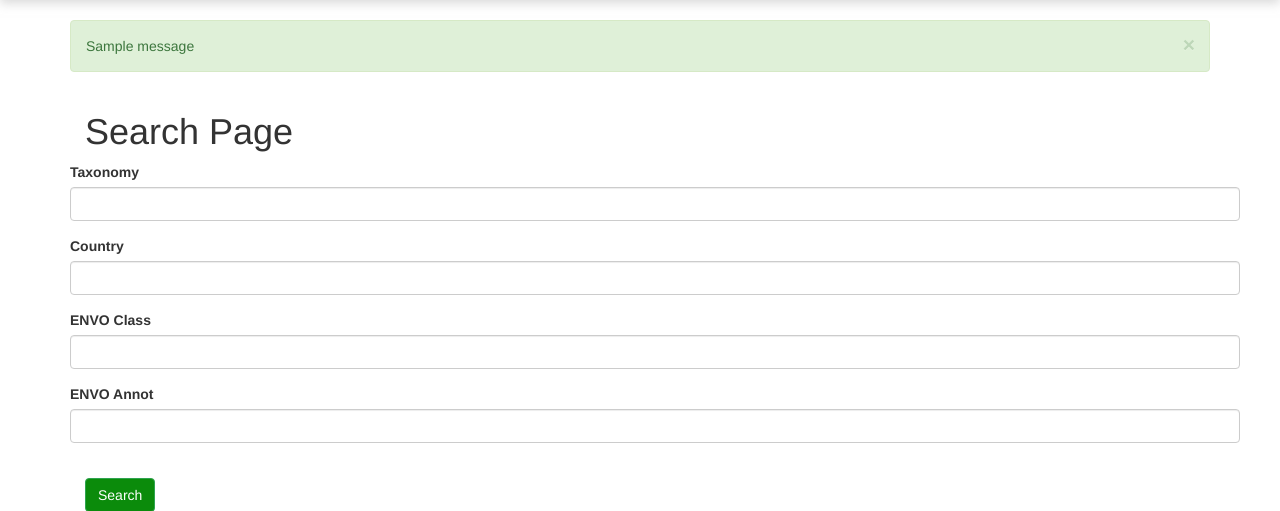
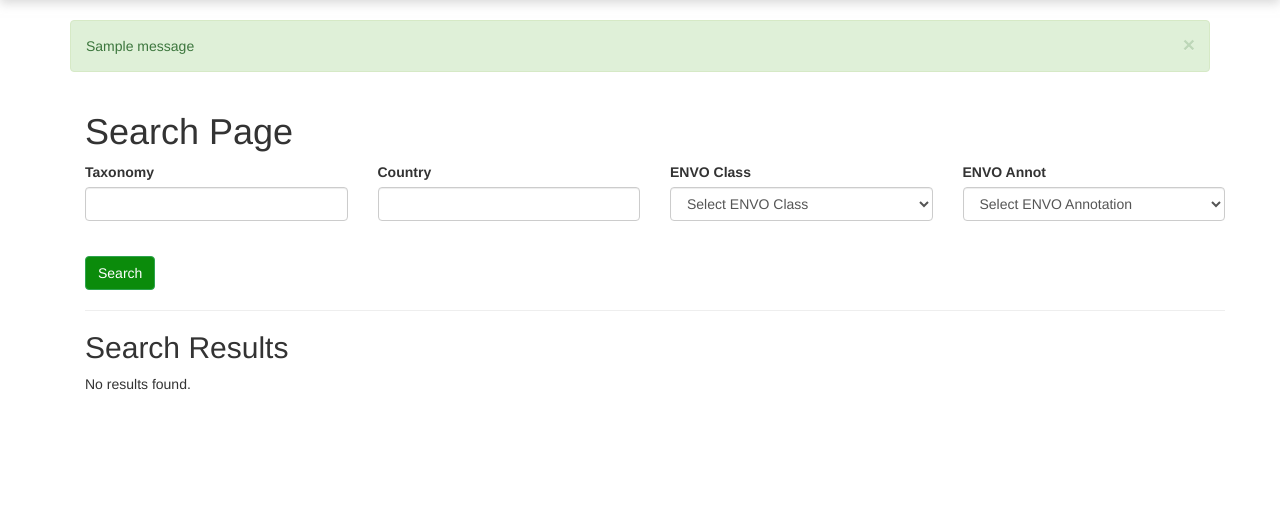
Before and after one commit to SantosRAC/conekt_grasses_microbiome, a Flask app: page /search/search in a window 1280 px wide. Shown: the part 50-561 px from the top of the page. Run offline with Flask 3, Linux system fonts and the light colour scheme; tables that the repository leaves empty hold one stand-in row (values such as "Sample post"); one stand-in notice (Sample message) is shown; parts of the project's set-up code (start-up, migrations or seed data) failed here and were passed over; some libraries are stand-ins or nearby versions.

Commit message:
updating query

```diff
--- a/CoNekT_Grasses_Microbiome/conekt/app.py
+++ b/CoNekT_Grasses_Microbiome/conekt/app.py
@@ -45,6 +45,10 @@
         configure_hooks(app)
 
         db.create_all()
+
+        # Rebuild Whooshee index on startup
+        from conekt.extensions import rebuild_whooshee_index
+        rebuild_whooshee_index()
 
     return app
 
--- a/CoNekT_Grasses_Microbiome/conekt/controllers/search.py
+++ b/CoNekT_Grasses_Microbiome/conekt/controllers/search.py
@@ -20,16 +20,47 @@
     results = []
     form = BasicSearchForm(request.form)
 
+    # Populate ENVO choices
+    envo_classes = EnvironmentOntology.query.with_entities(EnvironmentOntology.envo_class).distinct().all()
+    envo_annotations = EnvironmentOntology.query.with_entities(EnvironmentOntology.envo_annotation).distinct().all()
+
+    form.envo_class.choices = [('', 'Select ENVO Class')] + [(c[0], c[0]) for c in envo_classes if c[0]]
+    form.envo_annotation.choices = [('', 'Select ENVO Annotation')] + [(a[0], a[0]) for a in envo_annotations if a[0]]
+
     if request.method == 'POST':
         taxonomy = request.form.get('taxonomy')
         country = request.form.get('country')
         envo_class = request.form.get('envo_class')
         envo_annotation = request.form.get('envo_annotation')
 
-        genome_ids = set()
+        # Check if any filter is applied
+        if not any([taxonomy, country, envo_class, envo_annotation]):
+            return render_template('search.html', results=[], form=form, message="Please apply at least one filter")
 
+        # Initialize sets to store genome IDs for each filter
+        taxonomy_genome_ids = set()
+        country_genome_ids = set()
+        envo_class_genome_ids = set()
+        envo_annotation_genome_ids = set()
+
+        # Process taxonomy filter
         if taxonomy:
-            taxonomy_results = GTDBTaxon.query.whooshee_search(taxonomy).all()
+            # Split the taxonomy term into words and get the first word
+            first_word = taxonomy.split()[0].strip()
+
+            # Search for exact matches in any taxonomic level
+            taxonomy_results = GTDBTaxon.query.filter(
+                db.or_(
+                    GTDBTaxon.domain == first_word,
+                    GTDBTaxon.phylum == first_word,
+                    GTDBTaxon.Class == first_word,
+                    GTDBTaxon.order == first_word,
+                    GTDBTaxon.family == first_word,
+                    GTDBTaxon.genus == first_word,
+                    GTDBTaxon.species == first_word
+                )
+            ).all()
+
             gtdb_ids = [taxon.id for taxon in taxonomy_results]
 
             if gtdb_ids:
@@ -38,33 +69,64 @@
 
                 if cluster_ids:
                     genome_results = Genome.query.filter(Genome.cluster_id.in_(cluster_ids)).all()
-                    genome_ids.update([genome.genome_id for genome in genome_results])
+                    taxonomy_genome_ids.update([genome.genome_id for genome in genome_results])
 
-
+        # Process country filter
         if country:
             country_results = Geographic.query.whooshee_search(country).all()
-            genome_ids.update([g.genome_id for g in country_results])
+            country_genome_ids.update([g.genome_id for g in country_results])
 
+        # Process ENVO class filter
         if envo_class:
-            envo_class_results = EnvironmentOntology.query.whooshee_search(envo_class).all()
+            envo_class_results = EnvironmentOntology.query.filter(EnvironmentOntology.envo_class == envo_class).all()
             envo_terms = [e.envo_term for e in envo_class_results]
             genome_envo_results = GenomeENVO.query.filter(
                 (GenomeENVO.envo_habitat.in_(envo_terms)) | (GenomeENVO.envo_isolation_source.in_(envo_terms))
             ).all()
-            genome_ids.update([ge.genome_id for ge in genome_envo_results])
+            envo_class_genome_ids.update([ge.genome_id for ge in genome_envo_results])
 
+        # Process ENVO annotation filter
         if envo_annotation:
-            envo_annotation_results = EnvironmentOntology.query.whooshee_search(envo_annotation).all()
+            envo_annotation_results = EnvironmentOntology.query.filter(EnvironmentOntology.envo_annotation == envo_annotation).all()
             envo_terms = [e.envo_term for e in envo_annotation_results]
             genome_envo_results = GenomeENVO.query.filter(
                 (GenomeENVO.envo_habitat.in_(envo_terms)) | (GenomeENVO.envo_isolation_source.in_(envo_terms))
             ).all()
-            genome_ids.update([ge.genome_id for ge in genome_envo_results])
+            envo_annotation_genome_ids.update([ge.genome_id for ge in genome_envo_results])
 
+        # Combine all filters using AND logic
+        final_genome_ids = set()
+        filter_sets = [
+            taxonomy_genome_ids,
+            country_genome_ids,
+            envo_class_genome_ids,
+            envo_annotation_genome_ids
+        ]
+
+        # Only include sets that have been populated (i.e., their filter was used)
+        active_filters = [s for s in filter_sets if s]
+
+        if active_filters:
+            # Start with the first set
+            final_genome_ids = active_filters[0].copy()
+            # Intersect with remaining sets
+            for s in active_filters[1:]:
+                final_genome_ids.intersection_update(s)
+        else:
+            # If no filters returned any results, return empty
+            return render_template('search.html', results=[], form=form, message="No results found for the given filters")
+
+        # Build the query
         query = db.session.query(
             Genome.genome_id,
             Genome.genome_type,
-            GTDBTaxon.taxon_path,
+            GTDBTaxon.domain,
+            GTDBTaxon.phylum,
+            GTDBTaxon.Class,
+            GTDBTaxon.order,
+            GTDBTaxon.family,
+            GTDBTaxon.genus,
+            GTDBTaxon.species,
             GenomesQuality.quality,
             Geographic.country,
             Geographic.local,
@@ -82,10 +144,11 @@
          .outerjoin(LiteratureItem, Genome.literature_id == LiteratureItem.id) \
          .outerjoin(NCBI, Genome.genome_id == NCBI.genome_id)
 
-        if genome_ids:
-            query = query.filter(Genome.genome_id.in_(list(genome_ids)))
-
-        results = query.all()
+        if final_genome_ids:
+            query = query.filter(Genome.genome_id.in_(list(final_genome_ids)))
+            results = query.all()
+        else:
+            return render_template('search.html', results=[], form=form, message="No results found for the given filters")
 
     return render_template('search.html', results=results, form=form)
 
--- a/CoNekT_Grasses_Microbiome/conekt/forms/search.py
+++ b/CoNekT_Grasses_Microbiome/conekt/forms/search.py
@@ -1,5 +1,5 @@
 from flask_wtf import FlaskForm
-from wtforms import StringField
+from wtforms import StringField, SelectField
 from wtforms.validators import InputRequired
 
 
@@ -7,5 +7,5 @@
 
     taxonomy = StringField('Taxonomy')
     country = StringField('Country')
-    envo_class = StringField('ENVO Class')
-    envo_annotation = StringField('ENVO Annot')
+    envo_class = SelectField('ENVO Class', choices=[], coerce=str)
+    envo_annotation = SelectField('ENVO Annot', choices=[], coerce=str)
--- a/CoNekT_Grasses_Microbiome/conekt/templates/search.html
+++ b/CoNekT_Grasses_Microbiome/conekt/templates/search.html
@@ -3,32 +3,28 @@
 {% block title %}Search{% endblock %}
 
 {% block container %}
-<script>
-    var resultados = {{ results }};
-    console.log("OI", resultados);
-</script>
     <div class="container">
         <h1>Search Page</h1>
         <form method="POST" action="{{ url_for('search.search') }}">
             {{ form.csrf_token }}
             <div class="row">
                 <!-- Campo de busca para Taxonomy -->
-                <div class="form-group">
+                <div class="form-group col-md-3">
                     {{ form.taxonomy.label }}
                     {{ form.taxonomy(class_="form-control") }}
                 </div>
 
-                <div class="form-group">
+                <div class="form-group col-md-3">
                     {{ form.country.label }}
                     {{ form.country(class_="form-control") }}
                 </div>
 
-                <div class="form-group">
+                <div class="form-group col-md-3">
                     {{ form.envo_class.label }}
                     {{ form.envo_class(class_="form-control") }}
                 </div>
 
-                <div class="form-group">
+                <div class="form-group col-md-3">
                     {{ form.envo_annotation.label }}
                     {{ form.envo_annotation(class_="form-control") }}
                 </div>
@@ -42,14 +38,26 @@
 
         <h2>Search Results</h2>
 
+        {% if message %}
+            <div class="alert alert-info">
+                {{ message }}
+            </div>
+        {% endif %}
+
         {% if results %}
-            <div class="table-responsive">
-                <table class="table table-custom">
-                    <thead>
+            <div class="table-responsive" style="max-height: 600px; overflow-y: auto;">
+                <table class="table table-striped table-hover">
+                    <thead class="sticky-top bg-light">
                         <tr>
                             <th>Genome ID</th>
                             <th>Type</th>
-                            <th>Taxon Path</th>
+                            <th>Domain</th>
+                            <th>Phylum</th>
+                            <th>Class</th>
+                            <th>Order</th>
+                            <th>Family</th>
+                            <th>Genus</th>
+                            <th>Species</th>
                             <th>Quality</th>
                             <th>Country</th>
                             <th>Local</th>
@@ -60,42 +68,41 @@
                         </tr>
                     </thead>
                     <tbody>
-                        {% for genome in results %}
+                        {% for result in results %}
                             <tr>
-                                <td>{{ genome.genome_id }}</td>
-                                <td>{{ genome.genome_type }}</td>
-
-                                <!-- Taxon Path as a clickable link, only if cluster_id exists -->
+                                <td>{{ result.genome_id }}</td>
+                                <td>{{ result.genome_type }}</td>
+                                <td>{{ result.domain or 'N/A' }}</td>
+                                <td>{{ result.phylum or 'N/A' }}</td>
+                                <td>{{ result.Class or 'N/A' }}</td>
+                                <td>{{ result.order or 'N/A' }}</td>
+                                <td>{{ result.family or 'N/A' }}</td>
+                                <td>{{ result.genus or 'N/A' }}</td>
                                 <td>
-                                    {% if genome.cluster_id %}
-                                        <a href="{{ url_for('taxonomy_explorer.show_genomes', cluster_id=genome.cluster_id) }}">
-                                            {{ genome.taxon_path or 'N/A' }}
+                                    {% if result.cluster_id %}
+                                        <a href="{{ url_for('taxonomy_explorer.show_genomes', cluster_id=result.cluster_id) }}">
+                                            {{ result.species or 'N/A' }}
                                         </a>
                                     {% else %}
-                                        {{ genome.taxon_path or 'N/A' }}
+                                        {{ result.species or 'N/A' }}
                                     {% endif %}
                                 </td>
-
-                                <td>{{ genome.quality or 'N/A' }}</td>
-                                <td>{{ genome.country or 'N/A' }}</td>
-                                <td>{{ genome.local or 'N/A' }}</td>
-                                <td>{{ genome.envo_class or 'N/A' }}</td>
-                                <td>{{ genome.envo_annotation or 'N/A' }}</td>
-
-                                <!-- DOI as a clickable link -->
+                                <td>{{ result.quality or 'N/A' }}</td>
+                                <td>{{ result.country or 'N/A' }}</td>
+                                <td>{{ result.local or 'N/A' }}</td>
+                                <td>{{ result.envo_class or 'N/A' }}</td>
+                                <td>{{ result.envo_annotation or 'N/A' }}</td>
                                 <td>
-                                    {% if genome.doi %}
-                                        <a href="https://{{ genome.doi }}" target="_blank">{{ genome.doi }}</a>
+                                    {% if result.doi %}
+                                        <a href="https://{{ result.doi }}" target="_blank">{{ result.doi }}</a>
                                     {% else %}
                                         N/A
                                     {% endif %}
                                 </td>
-
-                                <!-- NCBI Accession as a clickable link -->
                                 <td>
-                                    {% if genome.ncbi_accession %}
-                                        <a href="https://www.ncbi.nlm.nih.gov/datasets/genome/{{ genome.ncbi_accession }}" target="_blank">
-                                            {{ genome.ncbi_accession }}
+                                    {% if result.ncbi_accession %}
+                                        <a href="https://www.ncbi.nlm.nih.gov/datasets/genome/{{ result.ncbi_accession }}" target="_blank">
+                                            {{ result.ncbi_accession }}
                                         </a>
                                     {% else %}
                                         N/A
@@ -110,18 +117,43 @@
             <p>No results found.</p>
         {% endif %}
     </div>
+
+    <style>
+        .table-responsive {
+            position: relative;
+        }
+        .sticky-top {
+            position: sticky;
+            top: 0;
+            z-index: 1;
+        }
+        .table th {
+            white-space: nowrap;
+            position: sticky;
+            top: 0;
+            background-color: #f8f9fa;
+        }
+        .table td {
+            max-width: 200px;
+            overflow: hidden;
+            text-overflow: ellipsis;
+            white-space: nowrap;
+        }
+        .table td:hover {
+            overflow: visible;
+            white-space: normal;
+            word-break: break-word;
+        }
+    </style>
 {% endblock %}
-
-
 
 {% block extrajs %}
 <script>
-
     // Função para carregar as opções de Country no campo de busca
     async function loadCountries() {
         try {
             const response = await fetch('{{ url_for("search.get_country") }}');
-            console.log("Fetching countries, response status:", response.status);  // Log fetch status
+            console.log("Fetching countries, response status:", response.status);
 
             if (!response.ok) {
                 console.error('Network response was not ok', response.status);
@@ -129,10 +161,10 @@
             }
 
             const countries = await response.json();
-            console.log('Countries received:', countries);  // Log fetched data
+            console.log('Countries received:', countries);
 
             const dataList = document.getElementById('countryList');
-            dataList.innerHTML = '';  // Clear any previous options
+            dataList.innerHTML = '';
 
             countries.forEach(function(item) {
                 const option = document.createElement('option');
@@ -140,7 +172,7 @@
                 dataList.appendChild(option);
             });
         } catch (error) {
-            console.error('Error loading countries:', error);  // Log errors
+            console.error('Error loading countries:', error);
         }
     }
 
@@ -180,10 +212,9 @@
 
     // Chamar as funções para carregar as opções quando a página carregar
     document.addEventListener('DOMContentLoaded', function() {
-        loadCountries(); // <--- Added loadCountries to be called
+        loadCountries();
         loadEnvoClasses();
         loadEnvoAnnotations();
     });
 </script>
-
 {% endblock %}
```
Also changed, not shown: CoNekT_Grasses_Microbiome/conekt/extensions.py (+17 -0 lines).
